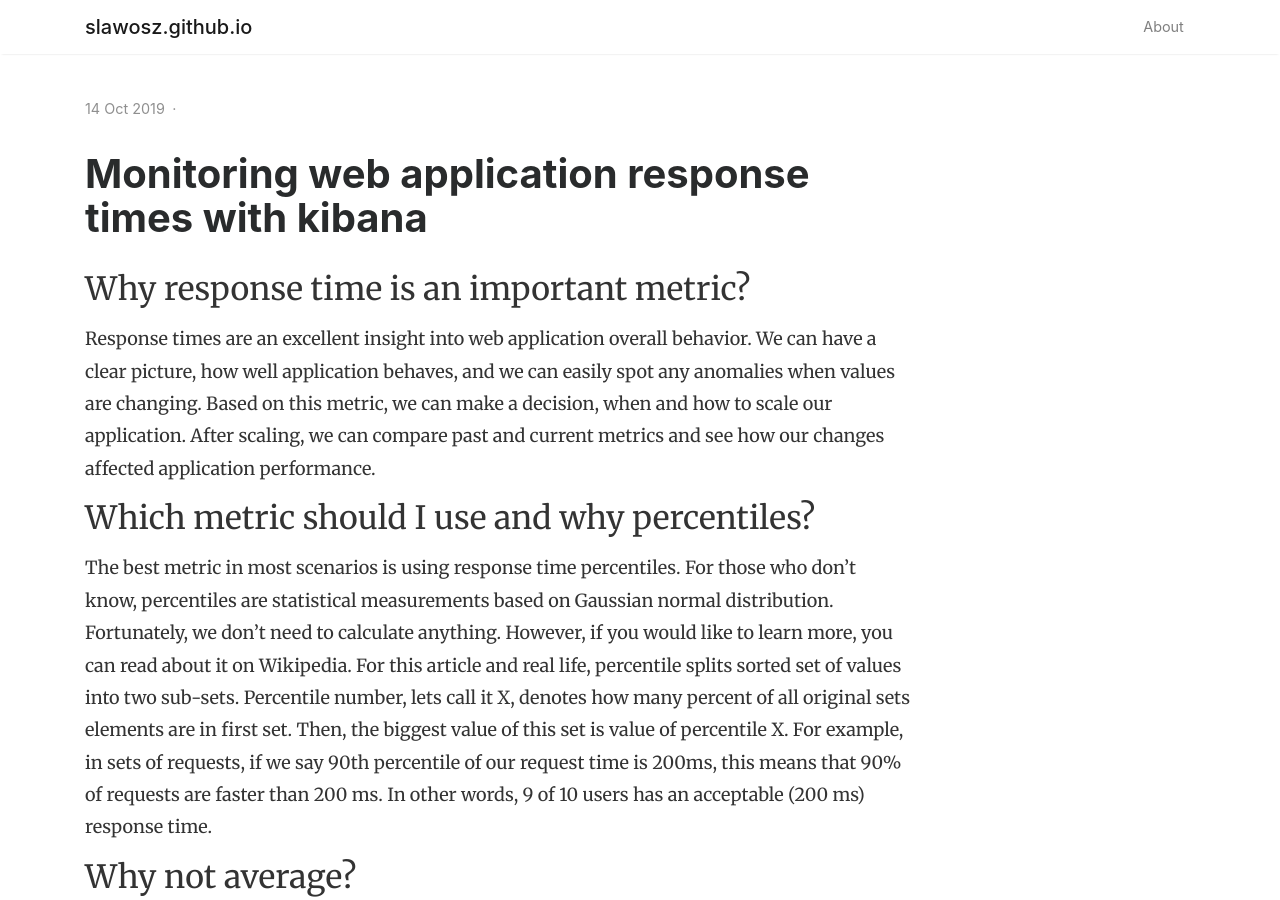
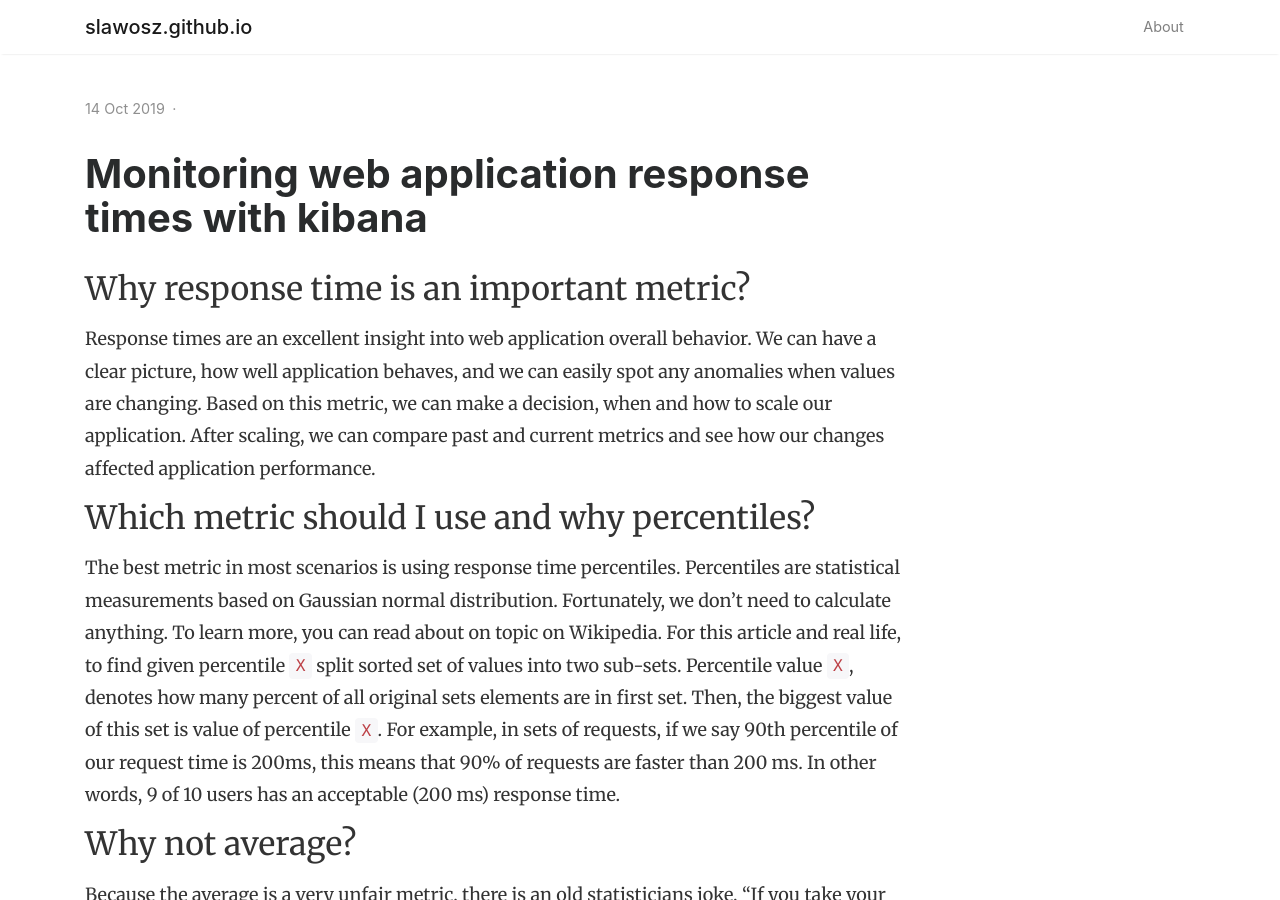
Before and after one commit to slawosz/slawosz.github.com, a Jekyll site: the page built from _posts/2019-10-14-monitoring-web-application-response-times-with-kibana.md, in a window 1280 px wide and 900 px high. Built offline with Jekyll 4.4.1, drawn with Linux system fonts in a browser that asks for light colours; comment, search, counter and statistics services are not loaded; some of the changed lines change nothing that is shown; some of the changed text lies outside the part shown.

Commit message:
Improve kibana blog post

````diff
--- a/_posts/2019-10-14-monitoring-web-application-response-times-with-kibana.md
+++ b/_posts/2019-10-14-monitoring-web-application-response-times-with-kibana.md
@@ -13,7 +13,7 @@
 
 ## Which metric should I use and why percentiles?
 
-The best metric in most scenarios is using response time percentiles. For those who don't know, percentiles are statistical measurements based on Gaussian normal distribution. Fortunately, we don't need to calculate anything. However, if you would like to learn more, you can read about it on Wikipedia. For this article and real life, percentile splits sorted set of values into two sub-sets. Percentile number, lets call it X, denotes how many percent of all original sets elements are in first set. Then, the biggest value of this set is value of percentile X. For example, in sets of requests, if we say 90th percentile of our request time is 200ms, this means that 90% of requests are faster than 200 ms. In other words, 9 of 10 users has an acceptable (200 ms) response time.
+The best metric in most scenarios is using response time percentiles. Percentiles are statistical measurements based on Gaussian normal distribution. Fortunately, we don't need to calculate anything. To learn more, you can read about on topic on Wikipedia. For this article and real life, to find given percentile `X` split sorted set of values into two sub-sets. Percentile value `X`, denotes how many percent of all original sets elements are in first set. Then, the biggest value of this set is value of percentile `X`. For example, in sets of requests, if we say 90th percentile of our request time is 200ms, this means that 90% of requests are faster than 200 ms. In other words, 9 of 10 users has an acceptable (200 ms) response time.
 
 ## Why not average?
 
@@ -49,7 +49,7 @@
 .es(index=*, metric='percentiles:request_time:50,90')
 ```
 
-That's it! Let's take a look at the diagram below:
+This is very basic timelion query and it will plot exactly what we need
 
 ![Kibana percentiles diagram](/images/kibana-request-percentiles/kibana-percentiles.png)
 
@@ -64,7 +64,19 @@
 
 ## Next steps
 
-There are several actions you can do to improve application response time.
+Our timelion query is very basic. In real life application, you might like to add some conditions to the query.
+
+### Only positive/negative response codes
+
+### Exclude ceratin paths
+
+### Learn more about timelion
+
+Timelion documentation is very good.
+
+## Speeding up application
+
+There are several actions you can do to improve application response time. Each of this tips deserve its own tutorial, but it is good starting point for googling.
 
 ### Temporailry increase number of servers
 
````
